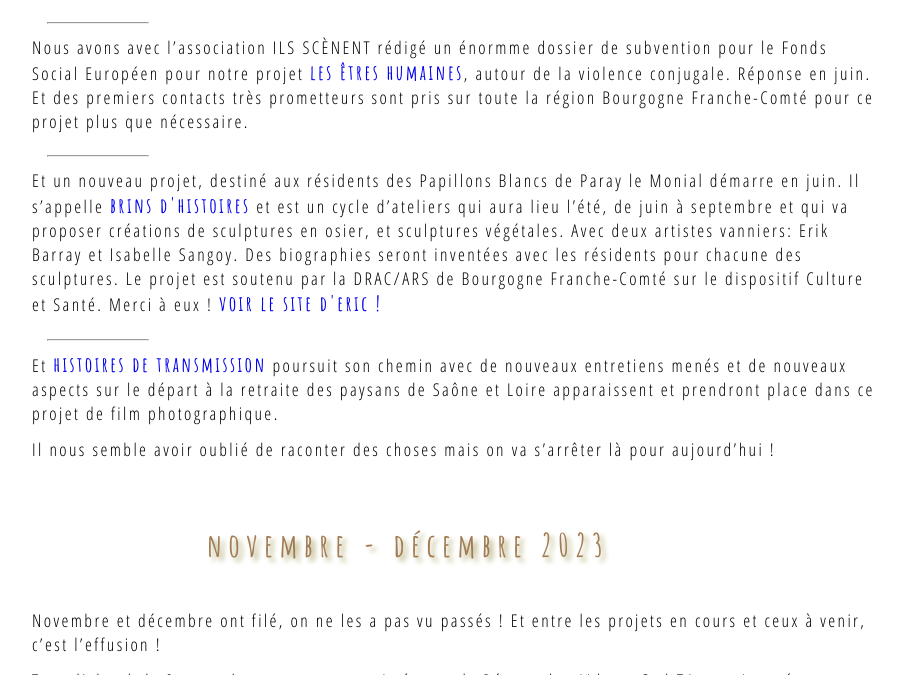
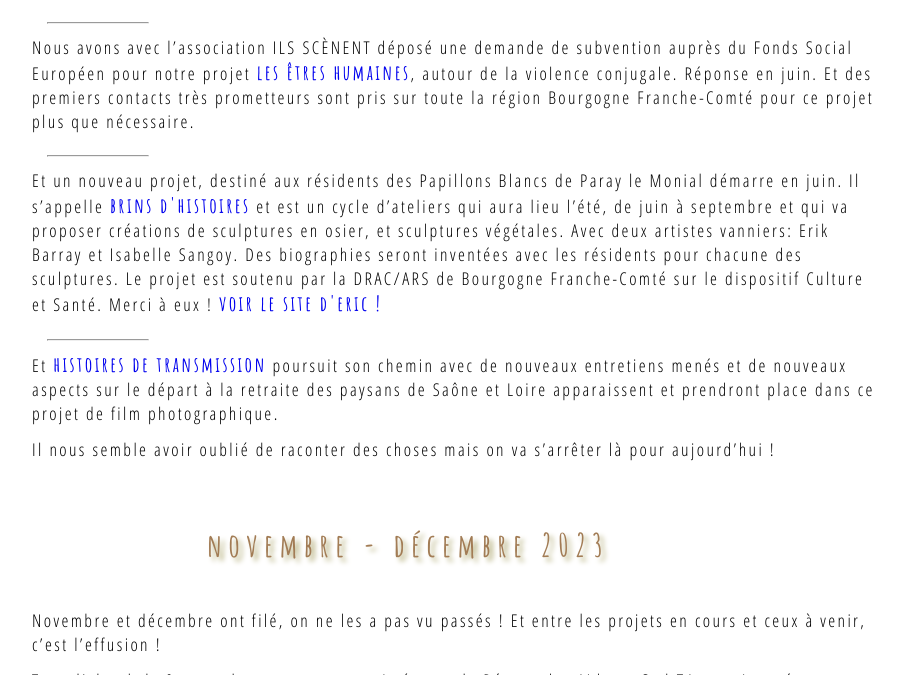
Before and after one commit to leshnik/revertouthaut, a Jekyll site: the page built from actualites.md, in a window 1280 px wide and 900 px high, scrolled down 7453 px, cut to the strip 225-900 px from the top of the window. Shown: the whole strip, without its empty margins (232-1135 px from the left). Built offline with Jekyll 4.4.1, drawn with Linux system fonts in a browser that asks for light colours.

Commit message:
actus déposé demande

```diff
--- a/actualites.md
+++ b/actualites.md
@@ -99,7 +99,7 @@ Le GIE IMPA nous offre un soutien financier pendant trois ans pour ce dispositif
     </div>
 </li>
 <hr>
-<li>Nous avons avec l’association ILS SCÈNENT rédigé un énormme dossier de subvention pour le Fonds Social Européen pour notre projet <a href="les-etres-humaines">les êtres humaines</a>, autour de la violence conjugale. Réponse en juin. Et des premiers contacts très prometteurs sont pris sur toute la région Bourgogne Franche-Comté pour ce projet plus que nécessaire.</li>
+<li>Nous avons avec l’association ILS SCÈNENT déposé une demande de subvention auprès du Fonds Social Européen pour notre projet <a href="les-etres-humaines">les êtres humaines</a>, autour de la violence conjugale. Réponse en juin. Et des premiers contacts très prometteurs sont pris sur toute la région Bourgogne Franche-Comté pour ce projet plus que nécessaire.</li>
 <hr>
 <li>Et un nouveau projet, destiné aux résidents des Papillons Blancs de Paray le Monial démarre en juin. Il s’appelle <a href="brins-d-histoires">brins d'histoires</a> et est un cycle d’ateliers qui aura lieu l’été, de juin à septembre et qui va proposer créations de sculptures en osier, et sculptures végétales. Avec deux artistes vanniers: Erik Barray et Isabelle Sangoy. Des biographies seront inventées avec les résidents pour chacune des sculptures. Le projet est soutenu par la DRAC/ARS de Bourgogne Franche-Comté sur le dispositif Culture et Santé. Merci à eux !  <a href="https://www.atelier-erik-barray.com/" rel="noopener noreferrer" target="_blank">voir le site d'eric&nbsp;!</a></li>
 <hr>
```
